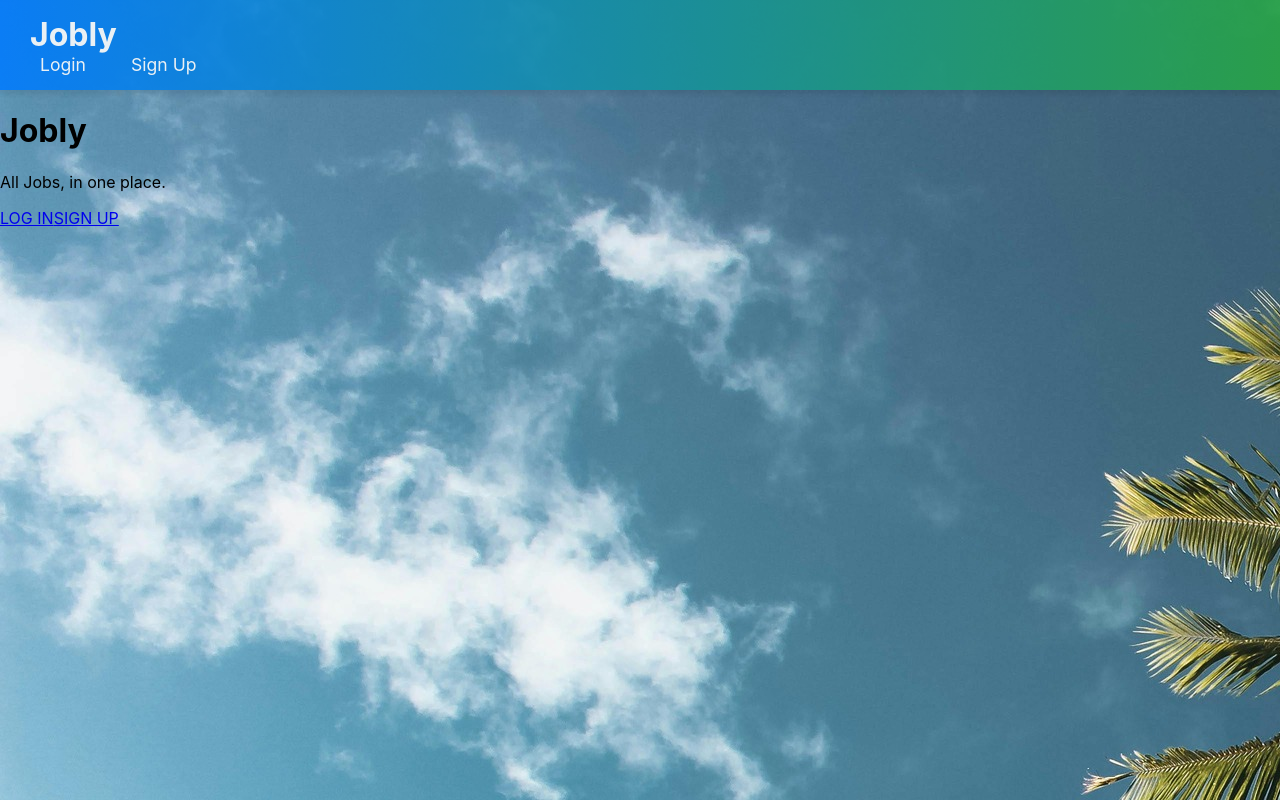
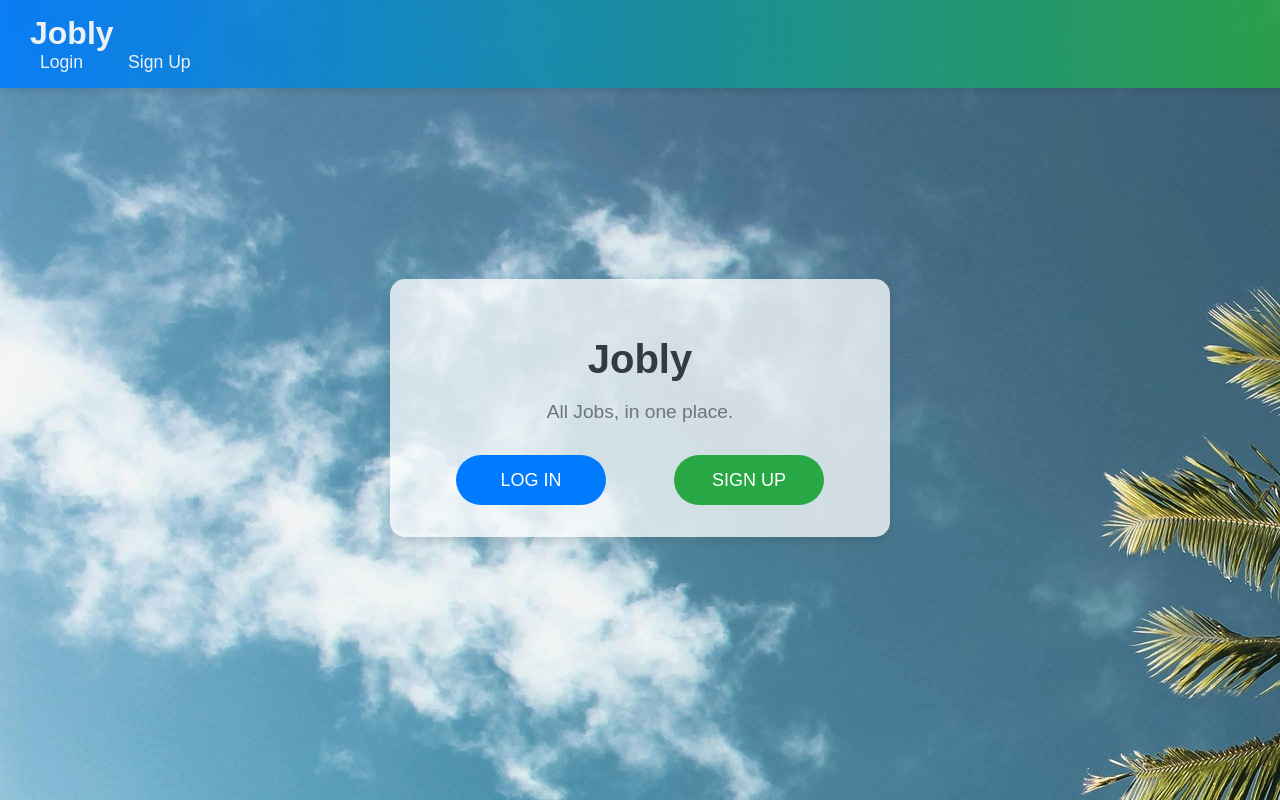
Before and after one commit to Archaeplastida/react-jobly, a React (Create React App) app in the folder frontend/: page / in a window 1280 px wide. Built offline with nearby package versions, Linux system fonts and the light colour scheme; no server answers.

Commit message:
Improved the look of the Homepage.

```diff
--- a/frontend/src/Home.css
+++ b/frontend/src/Home.css
@@ -1,6 +1,95 @@
-.card {
-    border-radius: 0;
-    box-shadow: 0 2px 2px 0 rgba(0, 0, 0, 0.14),
-      0 3px 1px -2px rgba(0, 0, 0, 0.12), 0 1px 5px 0 rgba(0, 0, 0, 0.2);
-    margin-bottom: 15vh;
-  }
+body,
+html {
+  margin: 0;
+  padding: 0;
+  height: 100%;
+  font-family: Arial, sans-serif;
+  overflow: auto;
+  color: #343a40;
+}
+
+.home-container {
+  display: flex;
+  justify-content: center;
+  align-items: center;
+  height: 80vh;
+}
+
+.home-card {
+  width: 90%;
+  max-width: 500px;
+  border-radius: 15px;
+  box-shadow: 0 4px 8px rgba(0, 0, 0, 0.1);
+  background-color: rgba(255, 255, 255, 0.75);
+  border: none;
+  color: #343a40;
+}
+
+.card-title {
+  font-size: 2.5rem;
+  font-weight: bold;
+  color: #343a40;
+  text-align: center;
+  margin-bottom: 1rem;
+}
+
+.card-text {
+  font-size: 1.2rem;
+  color: #6c757d;
+  text-align: center;
+  margin-bottom: 2rem;
+}
+
+.button-container {
+  display: flex;
+  justify-content: space-around;
+  margin-top: 20px;
+}
+
+.btn-primary {
+  background-color: #007bff;
+  border-color: #007bff;
+  transition: background-color 0.3s ease, border-color 0.3s ease;
+  height: 50px;
+  width: 150px;
+  border-radius: 25px;
+  font-size: 18px;
+  color: white;
+  text-transform: uppercase;
+  border: none;
+}
+
+.btn-primary:hover {
+  background-color: #0056b3;
+  border-color: #0056b3;
+}
+
+.btn-success {
+  background-color: #28a745;
+  border-color: #28a745;
+  transition: background-color 0.3s ease, border-color 0.3s ease;
+  height: 50px;
+  width: 150px;
+  border-radius: 25px;
+  font-size: 18px;
+  color: white;
+  text-transform: uppercase;
+  border: none;
+}
+
+.btn-success:hover {
+  background-color: #218838;
+  border-color: #218838;
+}
+
+.text-white {
+  color: white;
+}
+
+.text-decoration-none {
+  text-decoration: none;
+}
+
+.card-body {
+  padding: 2rem;
+}
--- a/frontend/src/Home.js
+++ b/frontend/src/Home.js
@@ -1,29 +1,50 @@
 import React from "react";
 import { Link } from "react-router-dom";
-import { Card, CardBody, CardTitle } from "reactstrap";
-
+import { Card, CardBody, CardTitle, Button } from "reactstrap";
 import "./Home.css";
 
 function Home() {
 
+  if (localStorage.getItem("reload")) {
+    window.location.reload();
+    localStorage.removeItem("reload");
+  }
+
   return (
-    <div>{
-      localStorage.getItem("user-token") ? (
-        <>
-        <h1>Welcome back {localStorage.getItem("user-name")}</h1>
-        <p>All jobs, in one place.</p>
-        </>
+    <div className="home-container">
+      {localStorage.getItem("user-token") ? (
+        <Card className="home-card">
+          <CardBody>
+            <CardTitle tag="h1" className="card-title text-center">
+              Welcome back {localStorage.getItem("user-name")}
+            </CardTitle>
+            <p className="card-text text-center">All jobs, in one place.</p>
+          </CardBody>
+        </Card>
       ) : (
-        <div>
-          <h1>Jobly</h1>
-          <p>All Jobs, in one place.</p>
-          <Link to="login">LOG IN</Link>
-          <Link to="signup">SIGN UP</Link>
-        </div>
-      )
-    }
+        <Card className="home-card">
+          <CardBody>
+            <CardTitle tag="h1" className="card-title text-center">
+              Jobly
+            </CardTitle>
+            <p className="card-text text-center">All Jobs, in one place.</p>
+            <div className="button-container">
+              <Button color="primary">
+                <Link to="/login" className="text-white text-decoration-none">
+                  LOG IN
+                </Link>
+              </Button>
+              <Button color="success">
+                <Link to="/signup" className="text-white text-decoration-none">
+                  SIGN UP
+                </Link>
+              </Button>
+            </div>
+          </CardBody>
+        </Card>
+      )}
     </div>
-  )
+  );
 }
 
 export default Home;
```
